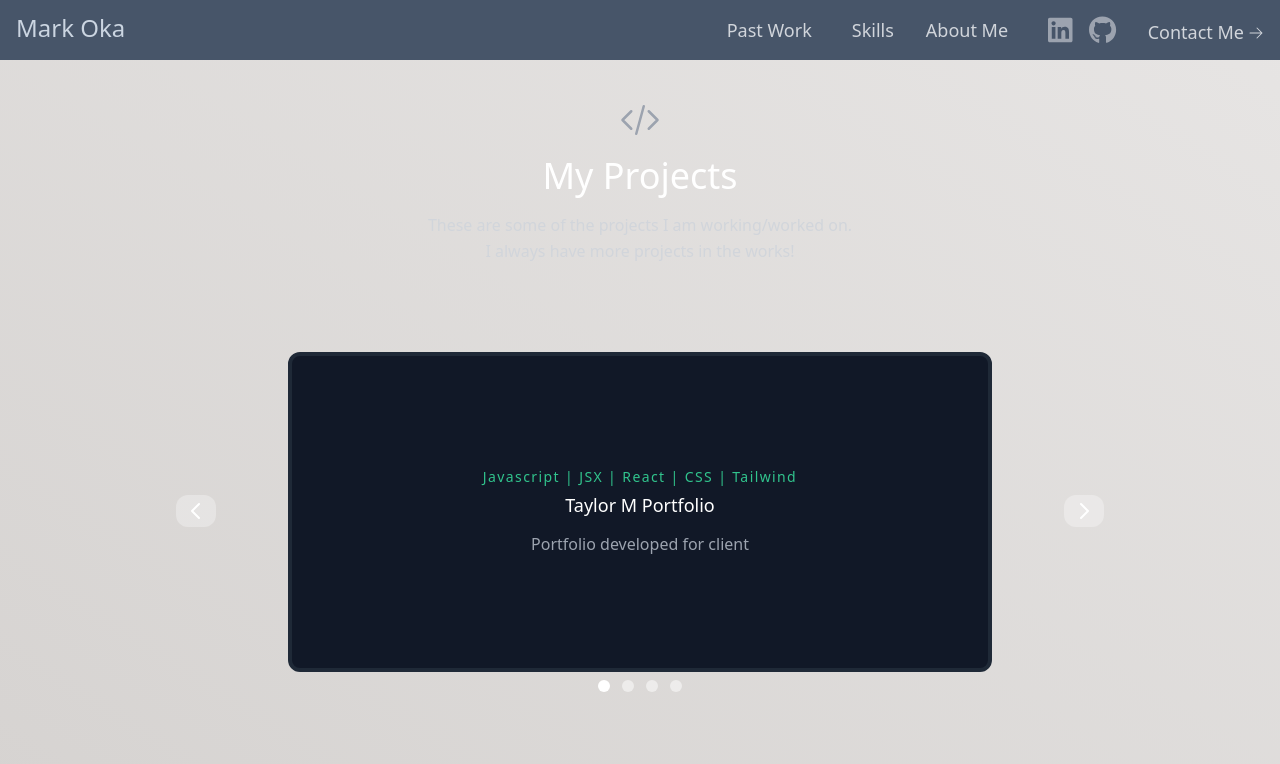
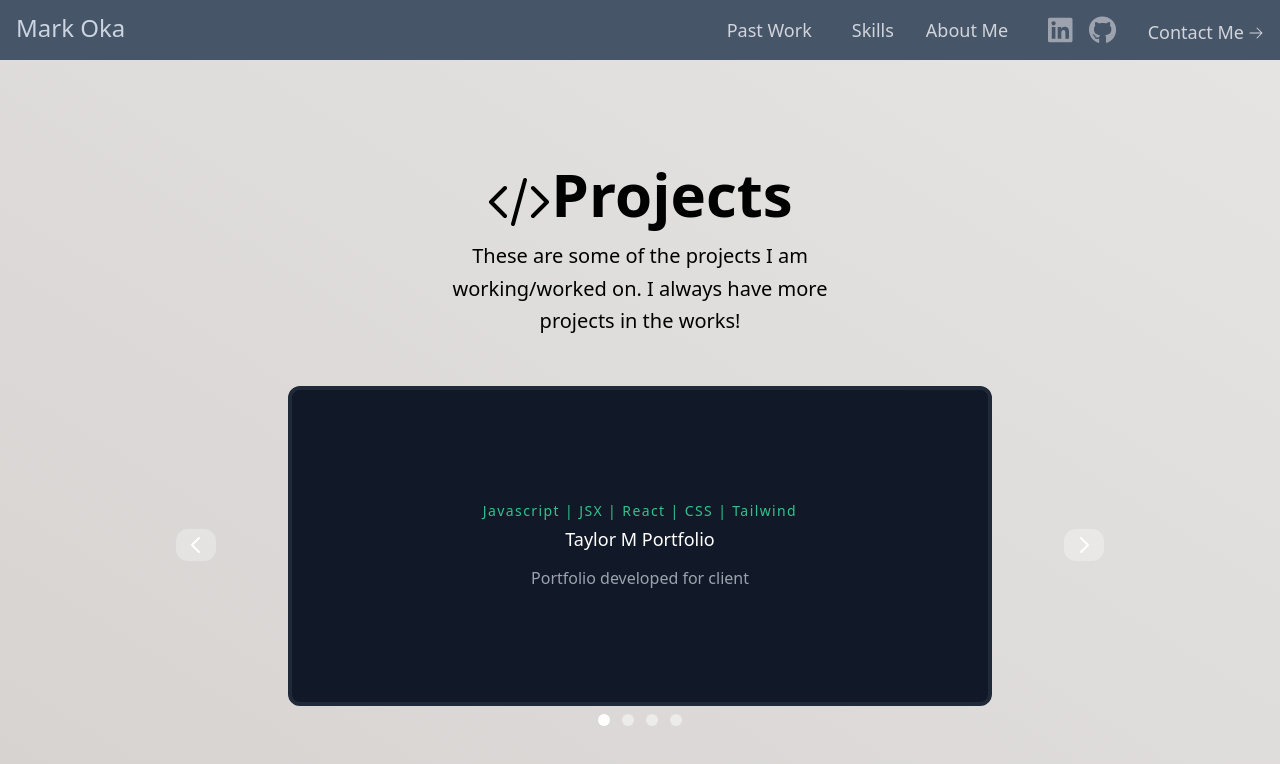
Before and after one commit to markoka101/portfolio, a React (Create React App) app: page /projects in a window 1280 px wide. Shown: the top 764 px of the page. Built offline with nearby package versions, Linux system fonts and the light colour scheme.

Commit message:
format changes

```diff
--- a/src/components/Projects.js
+++ b/src/components/Projects.js
@@ -42,18 +42,20 @@ export default function Projects() {
     };
     return (
         <section id="projects" className="text-gray-400">
-            <div className="container px-5 py-10 mx-auto text-center lg:px-40">
-                <div className="flex flex-col w-full mb-20">
-                    <CodeBracketIcon className="mx-auto inline-block w-10 mb-4" />
-                    <h1 className="sm:text-4xl text-3xl font-medium mb-4 text-white">
-                        My Projects
-                    </h1>
-                    <p className="lg:w-2/3 mx-auto leading-relaxed text-base text-gray-300">
-                        These are some of the projects I am working/worked on.{" "}
-                        <br />I always have more projects in the works!
+            <div className="flex flex-col  min-w-full mx-auto justify-center items-center scroll-smooth">
+                <div className="flex flex-col w-1/2 mt-10 pt-16 pb-10">
+                    <div className="flex flex-row justify-center items-center">
+                        <CodeBracketIcon className="h-16 text-black" />
+                        <h1 className="text-6xl font-bold mb-4 text-black items-center">
+                            Projects
+                        </h1>
+                    </div>
+                    <p className="lg:w-2/3 mx-auto leading-relaxed text-xl text-center text-black">
+                        These are some of the projects I am working/worked on. I
+                        always have more projects in the works!
                     </p>
                 </div>
-                <div>
+                <div className="w-full lg:w-3/4">
                     <Carousel
                         pauseOnHover={true}
                         slideInterval={10000}
```
